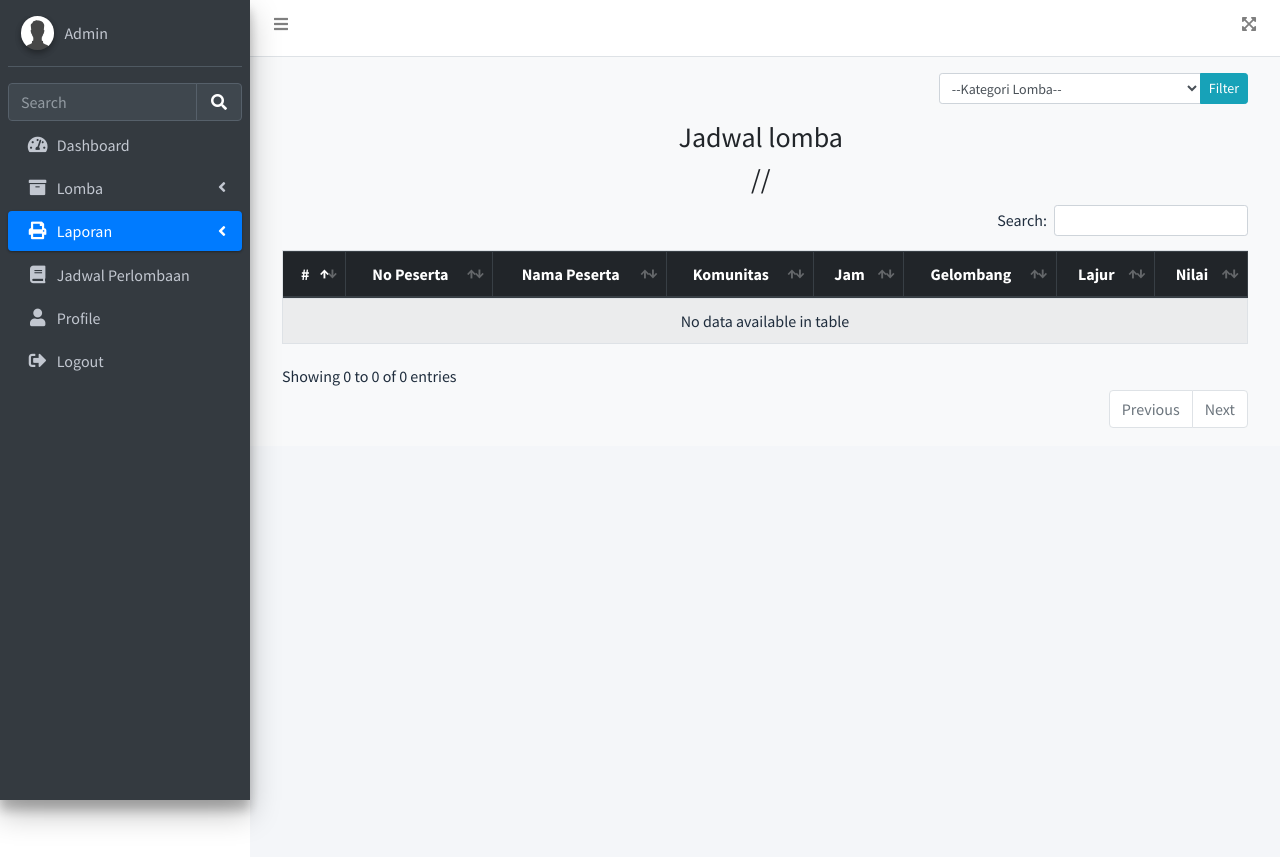
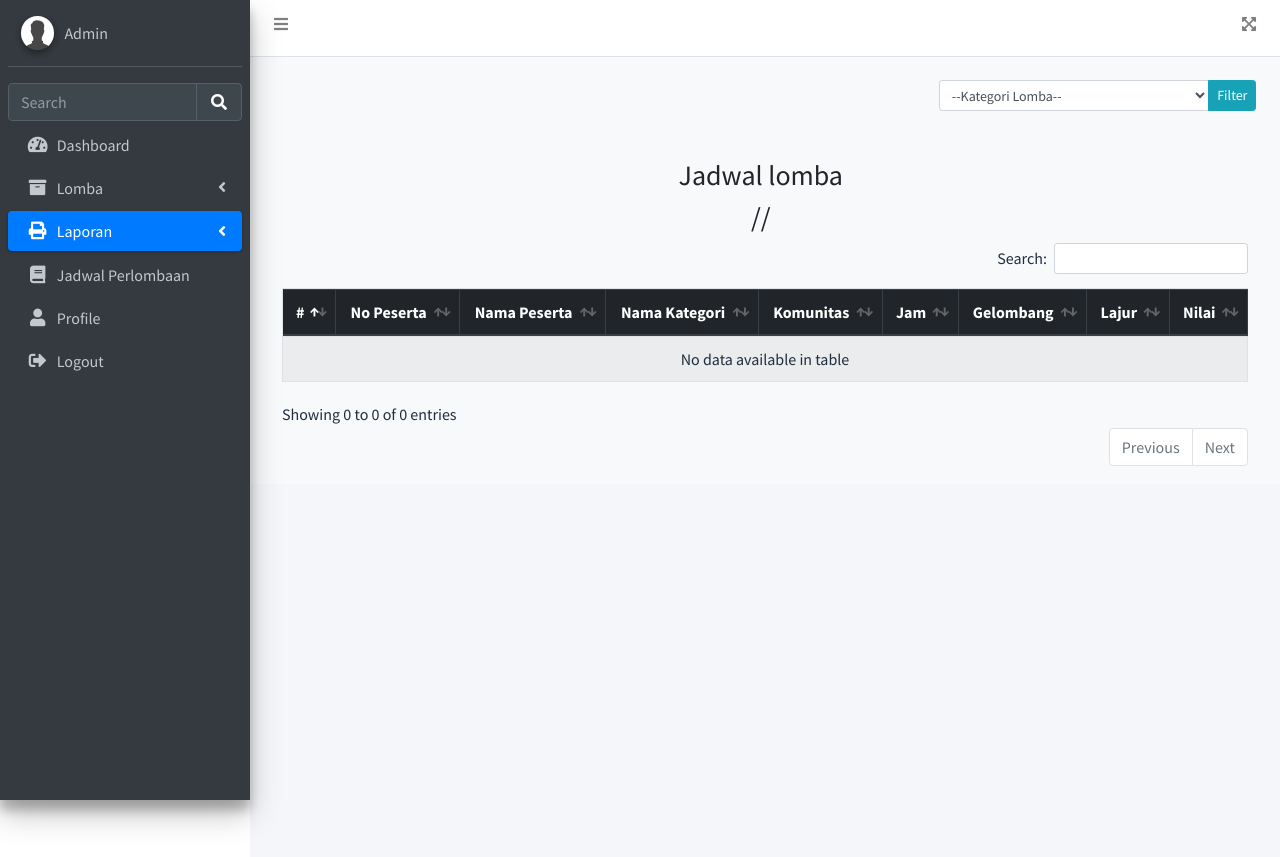
Before and after one commit to anwarsaepul/aplikasilomba, a CodeIgniter app: page /escsukabumi/index.php/laporan/jadwal in a window 1280 px wide. Run offline with CodeIgniter, Linux system fonts and the light colour scheme; a user stored in the database is signed in; data comes from the database, SQL or seed files in the repository; data that the repository does not hold is empty; some libraries are stand-ins or nearby versions.

Commit message:
Menambahkan nama kategori di tabel

```diff
--- a/application/controllers/Laporan.php
+++ b/application/controllers/Laporan.php
@@ -18,7 +18,8 @@ class Laporan extends CI_Controller
 
   function invoice()
   {
-    $invoice    = $this->invoice_model->getall();
+    // $invoice    = $this->invoice_model->getall();
+    $invoice    = $this->invoice_model->getall2();
     // $invoice    = $this->invoice_model->tampilsemuapeserta();
 
     $data = array(
@@ -55,6 +56,7 @@ class Laporan extends CI_Controller
       'perlombaan'    => $perlombaan,
     );
     $this->template->load('template', 'laporan/jadwal_data', $data);
+    // var_dump($invoice->result());
   }
 
   function process()
--- a/application/models/Invoice_model.php
+++ b/application/models/Invoice_model.php
@@ -25,6 +25,37 @@ class Invoice_model extends CI_Model
         }
         return $query = $this->db->get();
     }
+
+    function getall2($id = null)
+    {
+        // $this->db->select('t_order.*, t_invoice.*, t_perlombaan.*, users.*');
+        $this->db->select('t_invoice.*, users.*, t_order.*, t_perlombaan.*');
+        $this->db->from('t_invoice');
+        $this->db->order_by('invoice_id', 'desc');
+        $this->db->join('users', 'users.user_id = t_invoice.user_id');
+        // $this->db->where('status_pesanan', 2);
+        $this->db->join('t_order', 't_order.invoice = t_invoice.invoice');
+        // $this->db->join('users', 'users.user_id = t_invoice.user_id');
+        $this->db->join('t_perlombaan', 't_perlombaan.perlombaan_id = t_order.perlombaan_id');
+
+
+
+        // $this->db->select('t_order.*, t_invoice.*, t_perlombaan.*, users.*');
+        // $this->db->from('t_order');
+        // $this->db->where('status_pesanan', 2);
+        // $this->db->join('t_invoice', 't_invoice.invoice = t_order.invoice');
+        // $this->db->join('users', 'users.user_id = t_invoice.user_id');
+        // $this->db->join('t_perlombaan', 't_perlombaan.perlombaan_id = t_order.perlombaan_id');
+
+        if ($id != null) {
+            $this->db->where('invoice_id', $id);
+        }
+        return $query = $this->db->get();
+    }
+
+
+
+
 
     function tampilsemuapeserta()
     {
@@ -73,6 +104,7 @@ class Invoice_model extends CI_Model
         // }
         return $query = $this->db->get();
     }
+
 
 
     function tampil_peserta2()
--- a/application/models/Order_model.php
+++ b/application/models/Order_model.php
@@ -147,6 +147,7 @@ class Order_model extends CI_Model
         $this->db->join('users', 'users.user_id = t_invoice.user_id');
         // $this->db->join('t_lomba', 't_lomba.lomba_id = t_order.lomba_id');
         // $this->db->join('t_perlombaan', 't_perlombaan.perlombaan_id = t_order.perlombaan_id');
+
         return $query = $this->db->get();
     }
 
--- a/application/views/laporan/invoice_data.php
+++ b/application/views/laporan/invoice_data.php
@@ -26,6 +26,7 @@
                                     <th>#</th>
                                     <th>No Peserta</th>
                                     <th>Nama Peserta</th>
+                                    <th>Nama Kategori</th>
                                     <th>Komunitas</th>
                                     <th>Telepon</th>
                                     <th>Status</th>
@@ -41,6 +42,7 @@
                                         <td style="width: 5%;"><?= $no++ ?>.</td>
                                         <td><?= $data->invoice ?></td>
                                         <td><?= $data->nama_lengkap ?></td>
+                                        <td><?= $data->nama_kategori ?></td>
                                         <td><?= $data->komunitas ?></td>
                                         <td><?= $data->phone ?></td>
                                         <td>
--- a/application/views/laporan/jadwal_data.php
+++ b/application/views/laporan/jadwal_data.php
@@ -1,9 +1,10 @@
 <!-- Main content -->
 <section class="container-fluid bg-light p-2">
-    <div class="row p-2">
-        <div class="col-md">
-            <div class="box box-widget">
-                <div class="col-12 col-sm-6 col-md-4 float-right pr-3">
+    <div class="content-header">
+        <div class="container-fluid">
+            <div class="row mb-2">
+                <div class="col-sm-8"></div>
+                <div class="col-sm-4">
                     <form action="<?= base_url('laporan/process') ?>" method="POST">
                         <div class="input-group input-group-sm">
                             <select name="filterdata" class="form-control" required>
@@ -18,6 +19,13 @@
                         </div>
                     </form>
                 </div>
+            </div>
+        </div>
+    </div>
+
+    <div class="row p-2">
+        <div class="col-md">
+            <div class="box box-widget">
                 <div class="col-12 col-sm-6 col-md-12 pr-3 mx-auto">
                     <table width="100%">
                         <tr>
@@ -39,6 +47,7 @@
                                     <th>#</th>
                                     <th>No Peserta</th>
                                     <th>Nama Peserta</th>
+                                    <th>Nama Kategori</th>
                                     <th>Komunitas</th>
                                     <th>Jam</th>
                                     <th>Gelombang</th>
@@ -54,8 +63,8 @@
                                     <tr>
                                         <td style="width: 5%;"><?= $no++ ?>.</td>
                                         <td><?= $data->invoice ?></td>
-                                        <!-- <td><?= $data->nama_kategori ?></td> -->
                                         <td><?= $data->nama_lengkap ?></td>
+                                        <td><?= $perlombaan->nama_kategori ?></td>
                                         <td><?= $data->komunitas ?></td>
                                         <td><?= indo_jam($data->jam_perlombaan) ?></td>
                                         <td><?= $data->gelombang ?></td>
```
